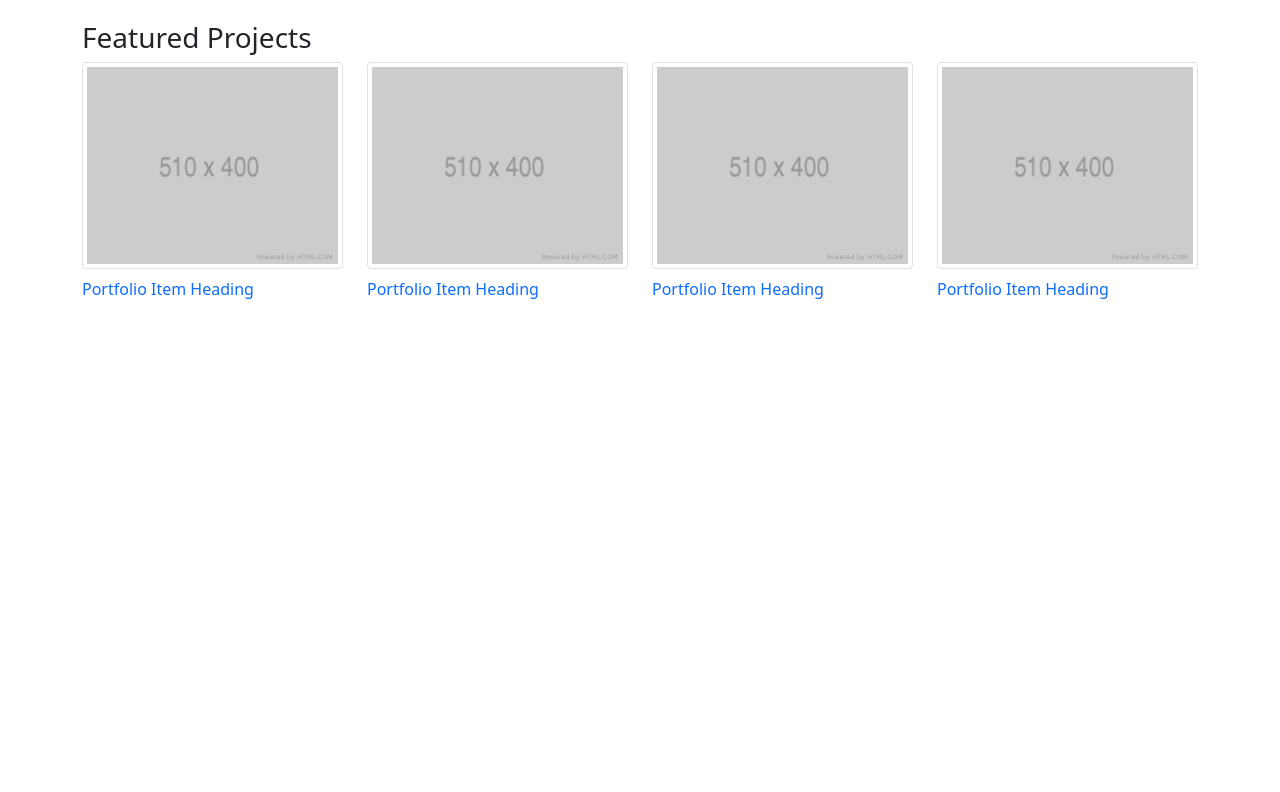
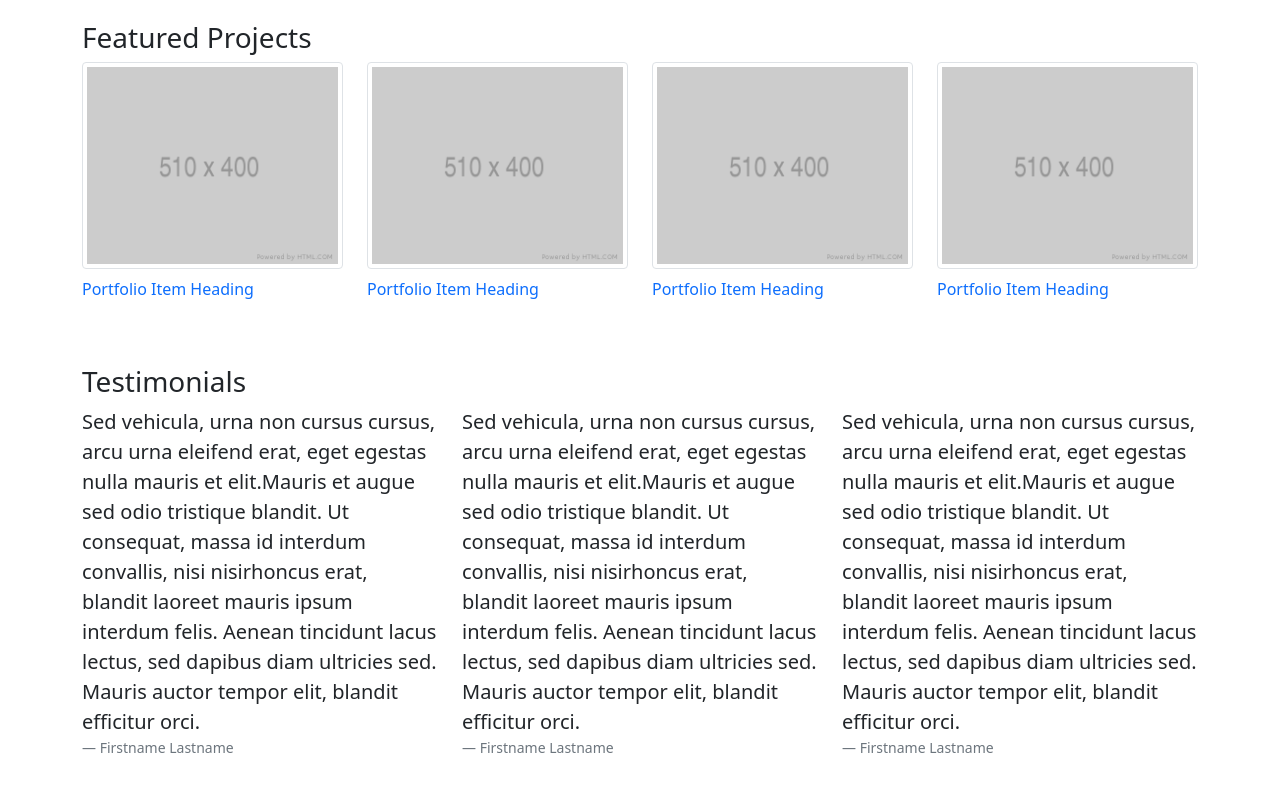
Before and after one commit to yulia633/tasks-for-layout-designer, a plain HTML site: page index.html in a window 1280 px wide. Shown: the part 703-1495 px from the top of the page. Before the commit the page ends 1068 px from the top, so only its background shows below. Drawn offline with Linux system fonts and the light colour scheme.

Commit message:
add testimonials section

```diff
--- a/index.html
+++ b/index.html
@@ -61,7 +61,8 @@
 			<div class="col-12 col-md-6 col-xl-3 mb-4">
 				<a href="portfolio-item.html">
 					<figure class="figure">
-						<img class="figure-img img-fluid img-thumbnail" src="img/510x400.png" alt="Portfolio Item Heading">
+						<img class="figure-img img-fluid img-thumbnail" src="img/510x400.png"
+							alt="Portfolio Item Heading">
 						<figcaption class="figuire-caption">Portfolio Item Heading</figcaption>
 					</figure>
 				</a>
@@ -69,7 +70,8 @@
 			<div class="col-12 col-md-6 col-xl-3 mb-4">
 				<a href="portfolio-item.html">
 					<figure class="figure">
-						<img class="figure-img img-fluid img-thumbnail" src="img/510x400.png" alt="Portfolio Item Heading">
+						<img class="figure-img img-fluid img-thumbnail" src="img/510x400.png"
+							alt="Portfolio Item Heading">
 						<figcaption class="figuire-caption">Portfolio Item Heading</figcaption>
 					</figure>
 				</a>
@@ -77,7 +79,8 @@
 			<div class="col-12 col-md-6 col-xl-3 mb-4">
 				<a href="portfolio-item.html">
 					<figure class="figure">
-						<img class="figure-img img-fluid img-thumbnail" src="img/510x400.png" alt="Portfolio Item Heading">
+						<img class="figure-img img-fluid img-thumbnail" src="img/510x400.png"
+							alt="Portfolio Item Heading">
 						<figcaption class="figuire-caption">Portfolio Item Heading</figcaption>
 					</figure>
 				</a>
@@ -85,10 +88,53 @@
 			<div class="col-12 col-md-6 col-xl-3 mb-4">
 				<a href="portfolio-item.html">
 					<figure class="figure">
-						<img class="figure-img img-fluid img-thumbnail" src="img/510x400.png" alt="Portfolio Item Heading">
+						<img class="figure-img img-fluid img-thumbnail" src="img/510x400.png"
+							alt="Portfolio Item Heading">
 						<figcaption class="figuire-caption">Portfolio Item Heading</figcaption>
 					</figure>
 				</a>
+			</div>
+		</div>
+		<h3>Testimonials</h3>
+		<div class="row mb-4">
+			<div class="col-12 col-lg-4">
+				<figure>
+					<blockquote class="blockquote">
+						<p>
+							Sed vehicula, urna non cursus cursus, arcu urna eleifend erat, eget egestas nulla mauris et
+							elit.Mauris et augue sed odio tristique blandit. Ut consequat, massa id interdum convallis, nisi
+							nisirhoncus erat, blandit laoreet mauris ipsum interdum felis. Aenean tincidunt lacus lectus,
+							sed dapibus diam ultricies sed. Mauris auctor tempor elit, blandit efficitur orci.
+						</p>
+					</blockquote>
+					<figcaption class="blockquote-footer">Firstname Lastname</figcaption>
+				</figure>
+			</div>
+			<div class="col-12 col-lg-4">
+				<figure>
+					<blockquote class="blockquote">
+						<p>
+							Sed vehicula, urna non cursus cursus, arcu urna eleifend erat, eget egestas nulla mauris et
+							elit.Mauris et augue sed odio tristique blandit. Ut consequat, massa id interdum convallis, nisi
+							nisirhoncus erat, blandit laoreet mauris ipsum interdum felis. Aenean tincidunt lacus lectus,
+							sed dapibus diam ultricies sed. Mauris auctor tempor elit, blandit efficitur orci.
+						</p>
+					</blockquote>
+					<figcaption class="blockquote-footer">Firstname Lastname</figcaption>
+				</figure>
+			</div>
+			<div class="col-12 col-lg-4">
+				<figure>
+					<blockquote class="blockquote">
+						<p>
+							Sed vehicula, urna non cursus cursus, arcu urna eleifend erat, eget egestas nulla mauris et
+							elit.Mauris et augue sed odio tristique blandit. Ut consequat, massa id interdum convallis, nisi
+							nisirhoncus erat, blandit laoreet mauris ipsum interdum felis. Aenean tincidunt lacus lectus,
+							sed dapibus diam ultricies sed. Mauris auctor tempor elit, blandit efficitur orci.
+						</p>
+					</blockquote>
+					<figcaption class="blockquote-footer">Firstname Lastname</figcaption>
+				</figure>
 			</div>
 		</div>
 	</div>
```
